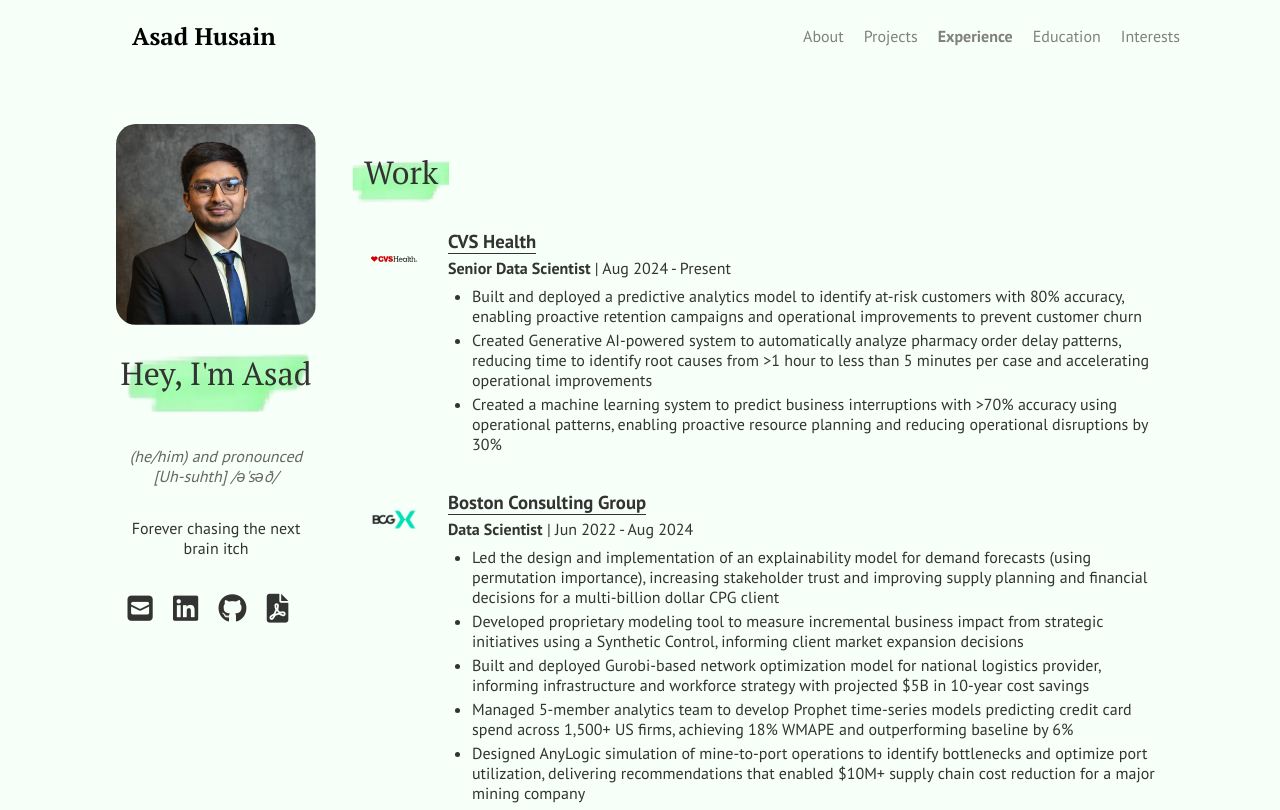
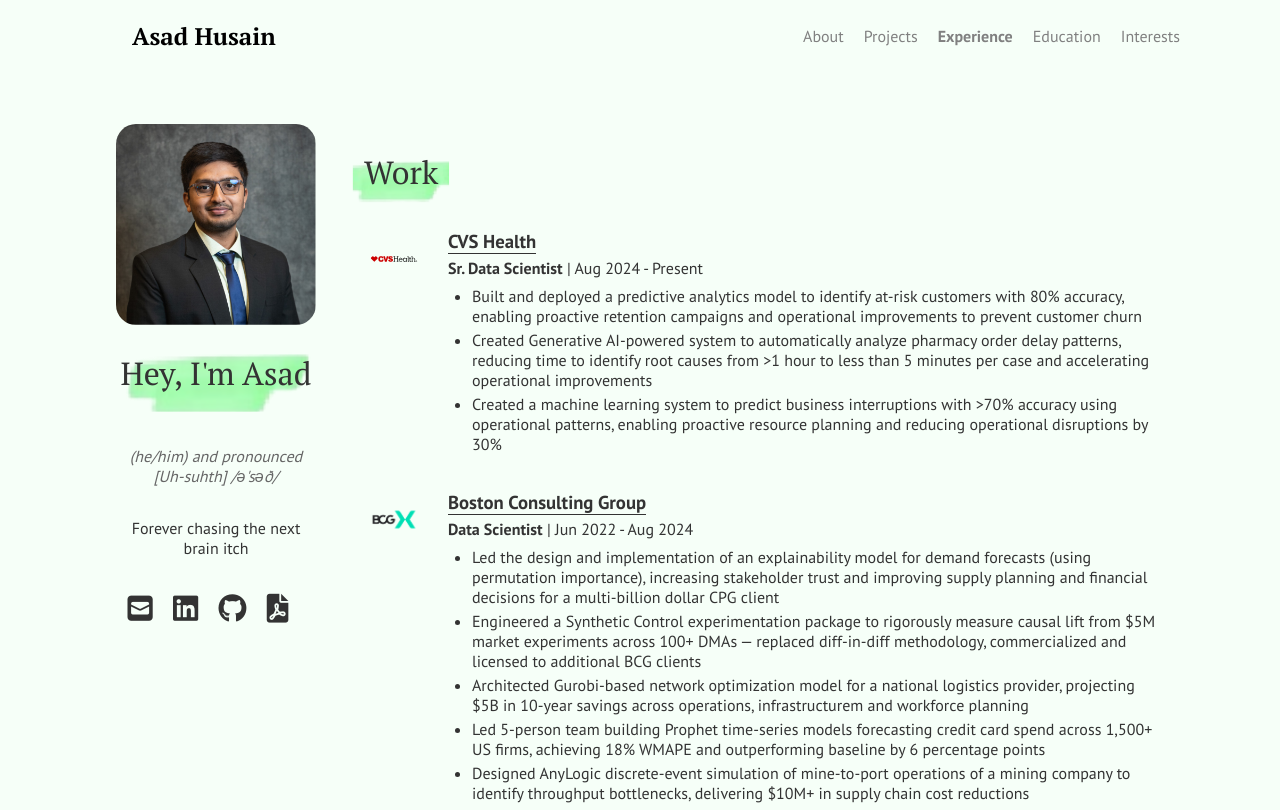
Before and after one commit to asadhusain97/asadhusain97.github.io, a plain HTML site: page pages/work.html in a window 1280 px wide. Shown: the top 810 px of the page. Drawn offline with Linux system fonts and the light colour scheme.

Commit message:
resume updated

```diff
--- a/data/content.json
+++ b/data/content.json
@@ -70,7 +70,7 @@
         {
             "company": "CVS Health",
             "company_url": "https://www.cvshealth.com/",
-            "role": "Senior Data Scientist",
+            "role": "Sr. Data Scientist",
             "period": "Aug 2024 - Present",
             "image": "images/company_logos/cvs_logo.svg",
             "tasks": [
@@ -87,10 +87,10 @@
             "image": "images/company_logos/bcg_logo.png",
             "tasks": [
                 "Led the design and implementation of an explainability model for demand forecasts (using permutation importance), increasing stakeholder trust and improving supply planning and financial decisions for a multi-billion dollar CPG client",
-                "Developed proprietary modeling tool to measure incremental business impact from strategic initiatives using a Synthetic Control, informing client market expansion decisions",
-                "Built and deployed Gurobi-based network optimization model for national logistics provider, informing infrastructure and workforce strategy with projected $5B in 10-year cost savings",
-                "Managed 5-member analytics team to develop Prophet time-series models predicting credit card spend across 1,500+ US firms, achieving 18% WMAPE and outperforming baseline by 6%",
-                "Designed AnyLogic simulation of mine-to-port operations to identify bottlenecks and optimize port utilization, delivering recommendations that enabled $10M+ supply chain cost reduction for a major mining company"
+                "Engineered a Synthetic Control experimentation package to rigorously measure causal lift from $5M market experiments across 100+ DMAs — replaced diff-in-diff methodology, commercialized and licensed to additional BCG clients",
+                "Architected Gurobi-based network optimization model for a national logistics provider, projecting $5B in 10-year savings across operations, infrastructurem and workforce planning",
+                "Led 5-person team building Prophet time-series models forecasting credit card spend across 1,500+ US firms, achieving 18% WMAPE and outperforming baseline by 6 percentage points",
+                "Designed AnyLogic discrete-event simulation of mine-to-port operations of a mining company to identify throughput bottlenecks, delivering $10M+ in supply chain cost reductions"
             ]
         },
         {
--- a/left-panel.html
+++ b/left-panel.html
@@ -9,6 +9,6 @@
                                 class="fab fa-linkedin"></i></a>
                 <a href="https://github.com/asadhusain97" target="_blank" title="GitHub"><i
                                 class="fab fa-github"></i></a>
-                <a href="https://drive.google.com/file/d/1hMjNybPPEhOA09Hl8hGxfDsEMQz46xw7/view?usp=sharing"
+                <a href="https://drive.google.com/file/d/13UlHaKENhaIuq4t3q0TExWZ0wyh777Mg/view?usp=sharing"
                         target="_blank" title="Download Résumé"><i class="fa-solid fa-file-pdf"></i></a>
         </div>
```
